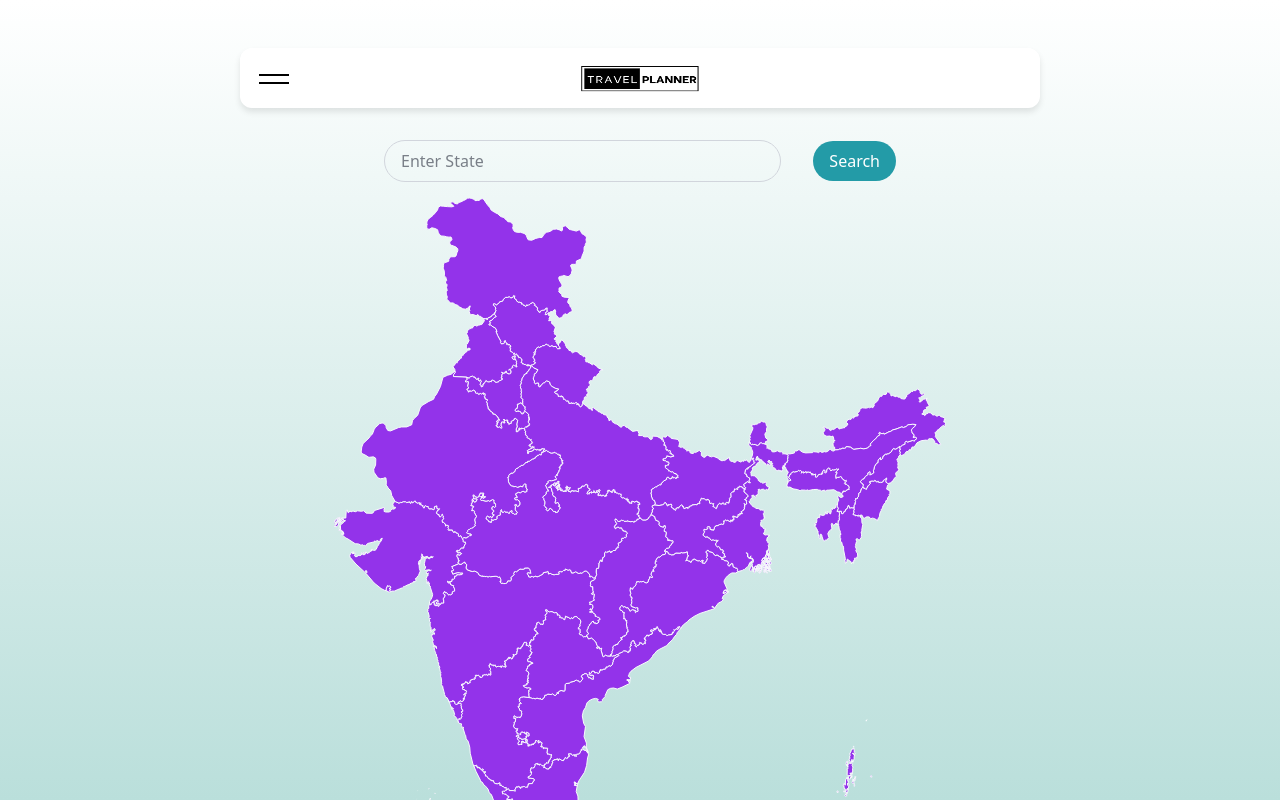
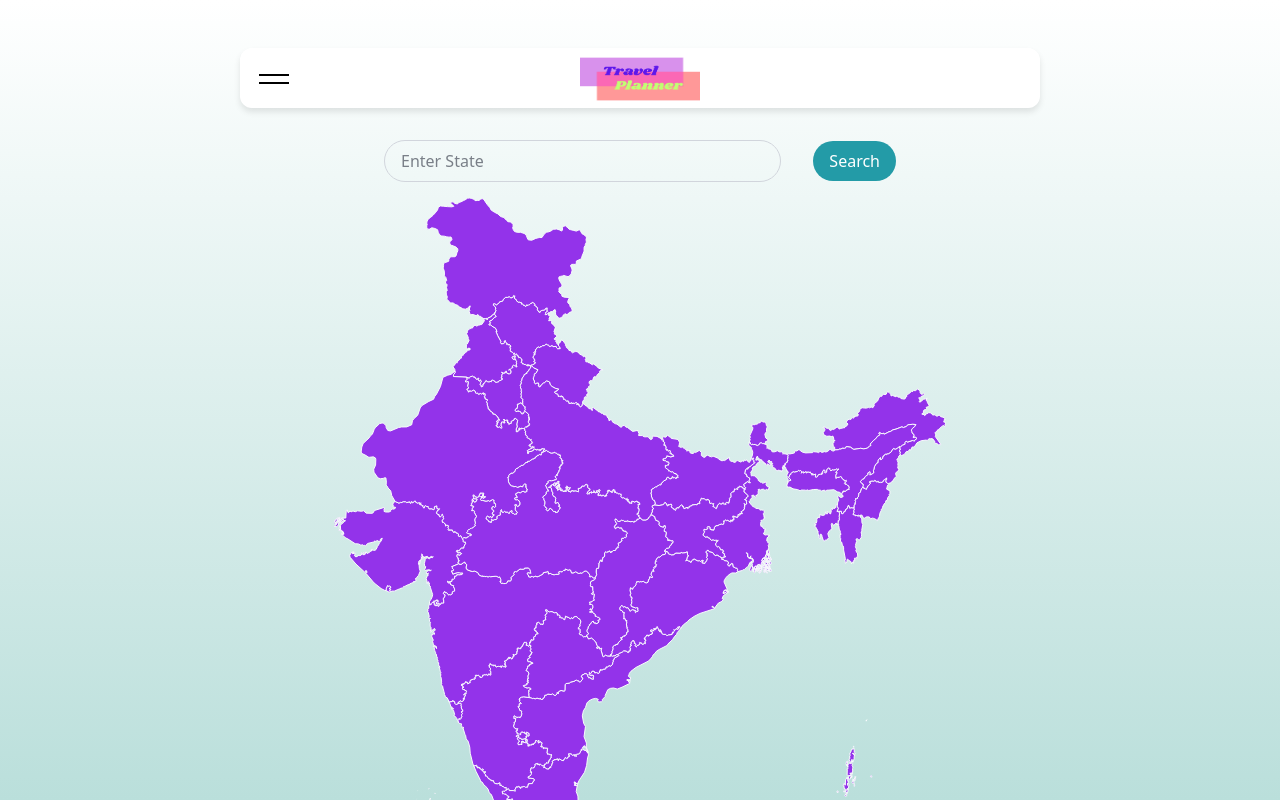
Before and after one commit to Jainam-not-a-robot/Travel-Planner, a Next.js app in the folder frontend/: page / in a window 1280 px wide. Built offline with nearby package versions, Linux system fonts and the light colour scheme.

Commit message:
Added logo

```diff
--- a/frontend/src/app/NavCard.tsx
+++ b/frontend/src/app/NavCard.tsx
@@ -1,6 +1,7 @@
 'use client'
 import CardNav from "@/components/CardNav"
 import logo from "@/assets/logo.png"
+import travellogo from "@/assets/travel-logo.png"
 export default function NavCard(){
     const items = [
     {
@@ -24,12 +25,12 @@ export default function NavCard(){
   ]
     return(
         <CardNav
-            logo={logo}
+            logo={travellogo}
             logoAlt="Travel Planner"
             items={items}
             baseColor="white"
             menuColor="black"
-            buttonBgColor="#FFBDBD"
+            buttonBgColor="#239BA7"
             buttonTextColor="#fff"
             ease="power3.out"/>
     )
--- a/frontend/src/components/CardNav.css
+++ b/frontend/src/components/CardNav.css
@@ -78,7 +78,7 @@
 }
 
 .logo {
-  height: 28px;
+  height: 44px;
 }
 
 .card-nav-cta-button {
--- a/frontend/src/components/CardNav.jsx
+++ b/frontend/src/components/CardNav.jsx
@@ -157,7 +157,7 @@ const CardNav = ({
               alt={logoAlt}
               className="logo"
               width={120}  // adjust width
-              height={40}  // adjust height
+              height={60}  // adjust height
               priority={true}
             />
 
```
Also changed, not shown: frontend/src/assets/travel-logo.png (added).
